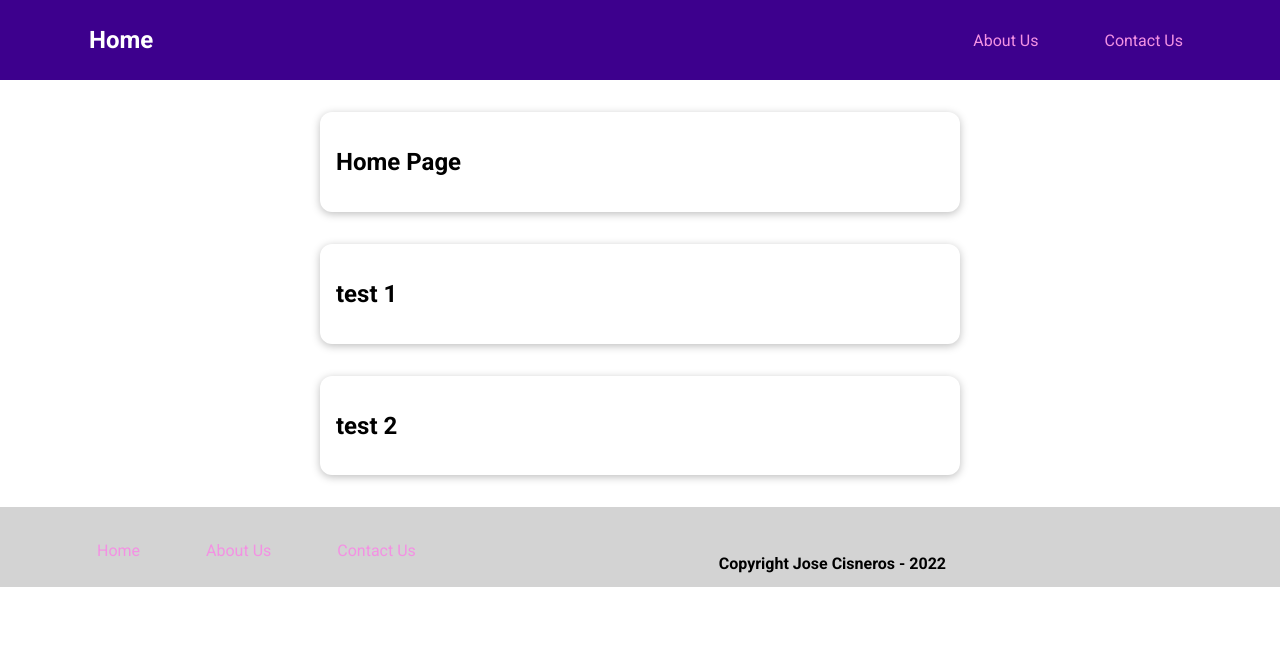
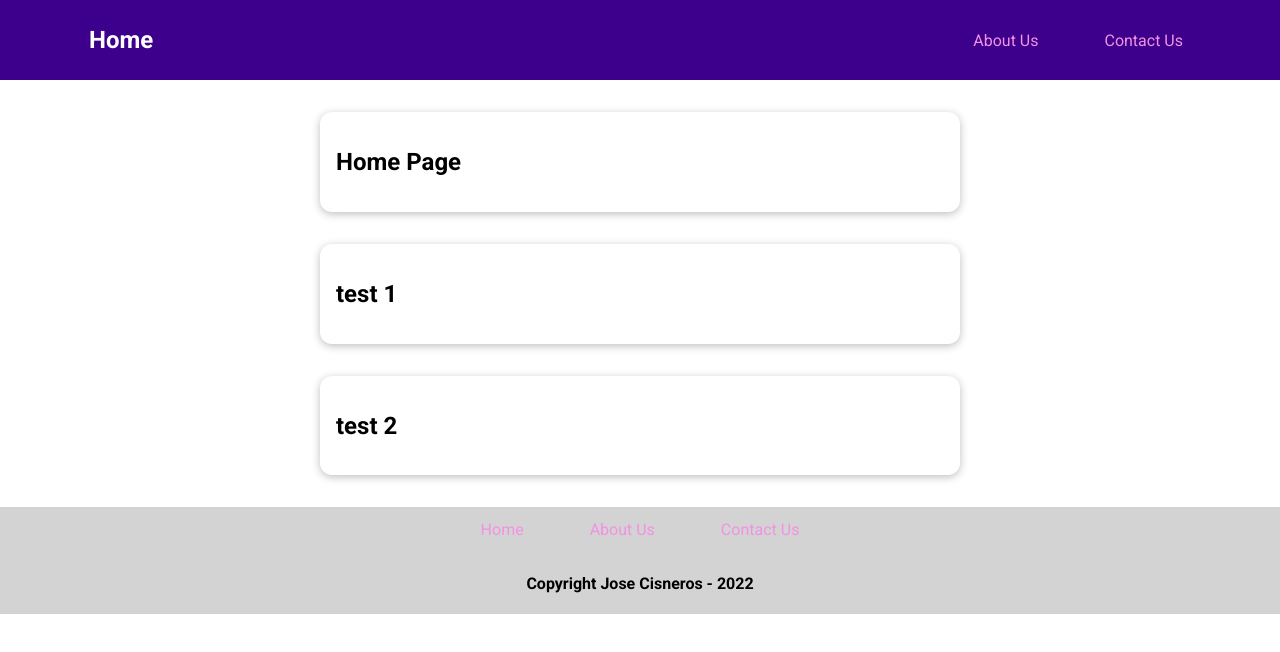
Before and after one commit to josecis0216/Portfolio-Site, a Vue app: page /home in a window 1280 px wide. Shown: the top 652 px of the page. Built offline with nearby package versions, Linux system fonts and the light colour scheme.

Commit message:
working on getting grid functioning

```diff
--- a/src/App.vue
+++ b/src/App.vue
@@ -56,20 +56,6 @@ body {
   margin: 0;
 }
 
-.grid-container {
-  display: grid;
-  grid-template-columns: auto auto auto;
-  background-color: #2196F3;
-  padding: 10px;
-}
-.grid-item {
-  background-color: rgba(255, 255, 255, 0.8);
-  border: 1px solid rgba(0, 0, 0, 0.8);
-  padding: 20px;
-  font-size: 30px;
-  text-align: center;
-}
-
 .route-enter-from {
   opacity: 0;
   transform: translateY(-30px);
--- a/src/components/layout/TheFooter.vue
+++ b/src/components/layout/TheFooter.vue
@@ -1,6 +1,6 @@
 <template>
-  <footer>
-    <nav>
+  <div>
+    <footer class="grid-container">
       <ul>
         <li><router-link to="/">Home</router-link></li>
         <li><router-link to="/about">About Us</router-link></li>
@@ -12,14 +12,13 @@
       <div class="center">
         <h4>Copyright Jose Cisneros - 2022</h4>
       </div>
-    </nav>
-  </footer>
+    </footer>
+  </div>
 </template>
 
 <style scoped>
 footer {
   width: 100%;
-  height: 5rem;
   /* background-color: #3d008d; */
   background-color: lightgrey;
   display: flex;
@@ -57,7 +56,7 @@ h1 a.router-link-active {
 }
 
 footer nav {
-  width: 90%;
+  width: 100%;
   margin: auto;
   display: flex;
   justify-content: space-between;
@@ -77,19 +76,12 @@ li {
   margin: 0 0.5rem;
 }
 .center {
-  margin: 25px auto 0 auto;
+  display: flex;
+  justify-content: center;
 }
 .grid-container {
   display: grid;
-  grid-template-columns: auto auto auto;
-  background-color: #2196f3;
-  padding: 10px;
-}
-.grid-item {
-  background-color: rgba(255, 255, 255, 0.8);
-  border: 1px solid rgba(0, 0, 0, 0.8);
-  padding: 20px;
-  font-size: 30px;
-  text-align: center;
+  grid-template-columns: auto;
+  grid-template-rows: auto auto;
 }
 </style>
--- a/src/components/layout/TheHeader.vue
+++ b/src/components/layout/TheHeader.vue
@@ -1,7 +1,7 @@
 <template>
   <header>
     <nav>
-      <h1><router-link to="/">Home</router-link></h1>
+      <h1><router-link to="/home">Home</router-link></h1>
       <ul>
         <li><router-link to="/about">About Us</router-link></li>
         <li><router-link to="/contact">Contact Us</router-link></li>
```
